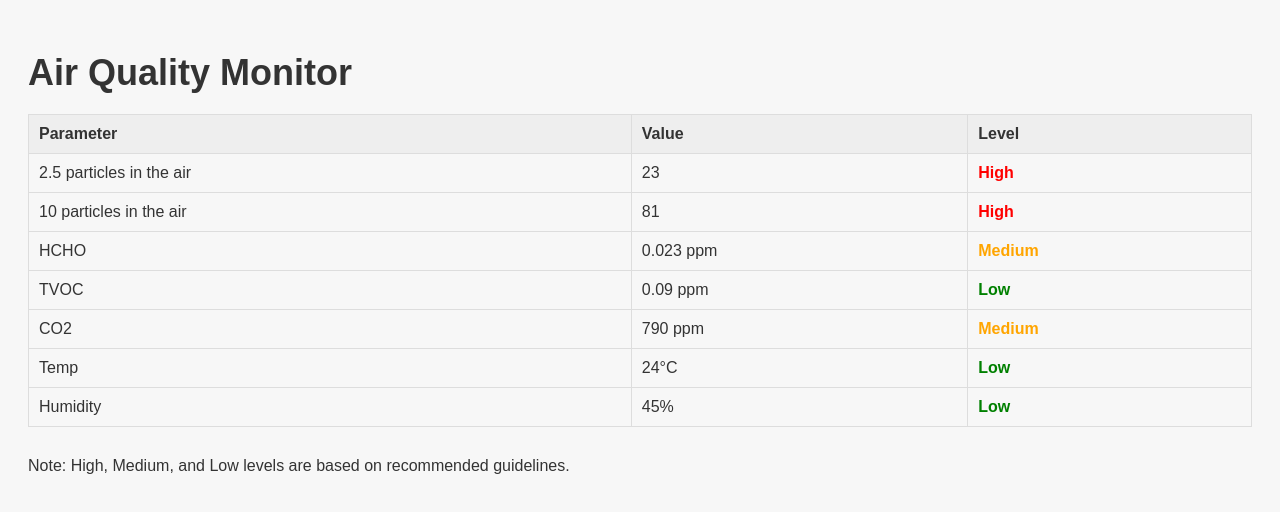
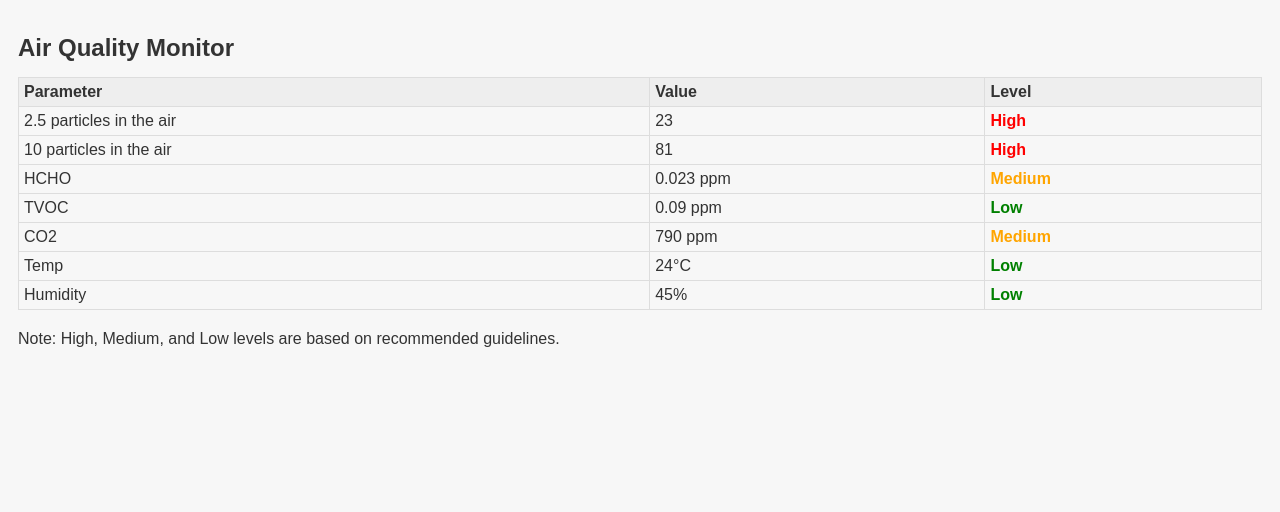
Before and after one commit to EagerCookie/AIR-MASTER-wireless, a plain HTML site: page sketch_mar24a/data/index.html in a window 1280 px wide. Drawn offline with Linux system fonts and the light colour scheme.

Commit message:
optimised for portable devices

```diff
--- a/sketch_mar24a/data/index.html
+++ b/sketch_mar24a/data/index.html
@@ -2,27 +2,29 @@
 <html>
 <head>
 	<title>Air Quality Monitor</title>
+	<meta name="viewport" content="width=device-width, initial-scale=1.0">
 	<style>
 		body {
 			font-family: Arial, sans-serif;
 			background-color: #f7f7f7;
 			color: #333;
-			padding: 20px;
+			padding: 10px;
+			font-size: 16px;
 		}
 
 		h1 {
-			font-size: 36px;
-			margin-bottom: 20px;
+			font-size: 24px;
+			margin-bottom: 15px;
 		}
 
 		table {
 			border-collapse: collapse;
 			width: 100%;
-			margin-bottom: 30px;
+			margin-bottom: 20px;
 		}
 
 		th, td {
-			padding: 10px;
+			padding: 5px;
 			text-align: left;
 			border: 1px solid #ddd;
 		}
```
